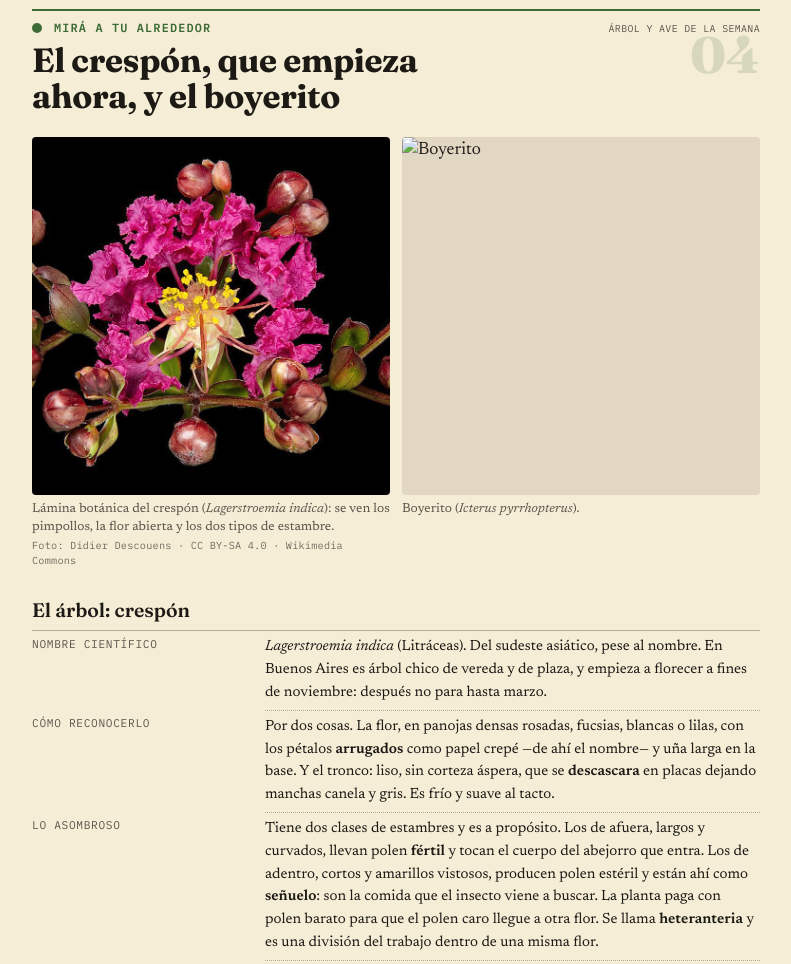
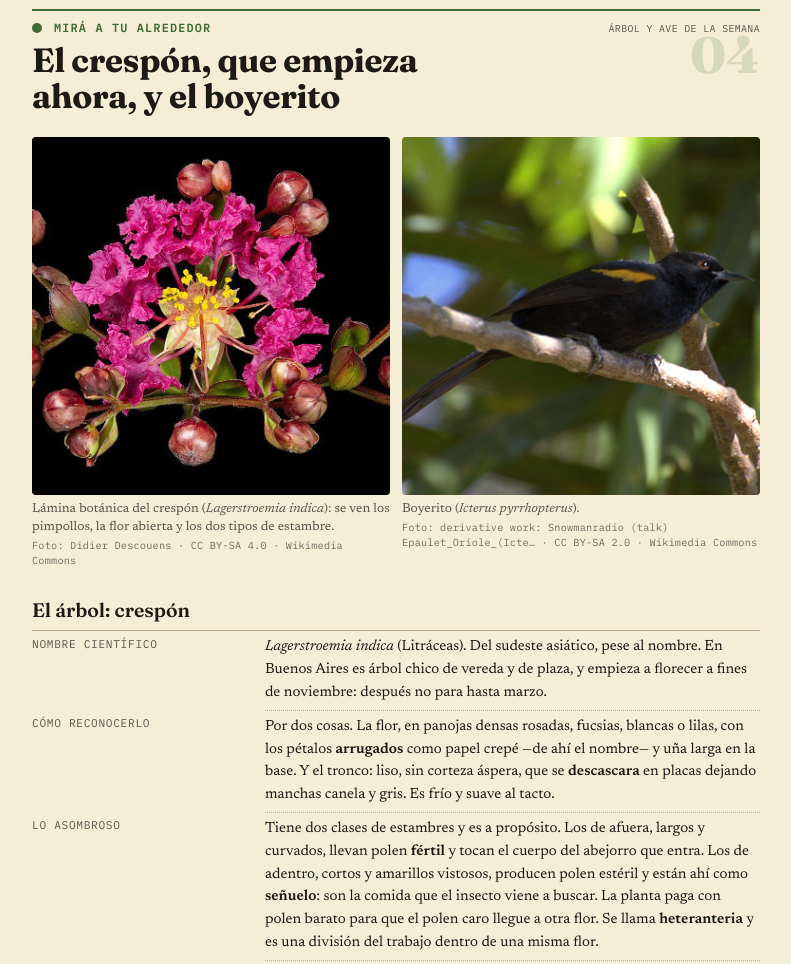
Before and after one commit to morenoluana/lula, a plain HTML site: page ediciones/2026-11-19.html in a window 1280 px wide. Shown: the part 5200-6164 px from the top of the page, without its empty margins (244-1035 px from the left). Drawn offline with Linux system fonts and the light colour scheme.

Commit message:
Fotos y PDF [fotos-y-pdf]

```diff
--- a/ediciones/2026-11-19.html
+++ b/ediciones/2026-11-19.html
@@ -145,7 +145,7 @@
     <div class="volanta">Mirá a tu alrededor <small>árbol y ave de la semana</small></div>
     <h2>El crespón, que empieza ahora, y el boyerito</h2>
   </div>
-  <div class="dos-fotos"><figure data-lista class="foto cuadrada" data-id="crespon" data-buscar="Lagerstroemia indica flowers"><img src="../assets/img/2026-11-19/crespon.jpg" loading="lazy" alt="Flores de crespón"><figcaption>Lámina botánica del crespón (<i>Lagerstroemia indica</i>): se ven los pimpollos, la flor abierta y los dos tipos de estambre. <span class="credito">Foto: Didier Descouens · CC BY-SA 4.0 · <a href="https://commons.wikimedia.org/wiki/File:(MHNT)_Lagerstroemia_indica_-_inflorescences.jpg">Wikimedia Commons</a></span></figcaption></figure><figure class="foto cuadrada" data-id="boyerito" data-buscar="Icterus pyrrhopterus Variable Oriole"><img alt="Boyerito"><figcaption>Boyerito (<i>Icterus pyrrhopterus</i>). <span class="credito"></span></figcaption></figure></div>
+  <div class="dos-fotos"><figure data-lista class="foto cuadrada" data-id="crespon" data-buscar="Lagerstroemia indica flowers"><img src="../assets/img/2026-11-19/crespon.jpg" loading="lazy" alt="Flores de crespón"><figcaption>Lámina botánica del crespón (<i>Lagerstroemia indica</i>): se ven los pimpollos, la flor abierta y los dos tipos de estambre. <span class="credito">Foto: Didier Descouens · CC BY-SA 4.0 · <a href="https://commons.wikimedia.org/wiki/File:(MHNT)_Lagerstroemia_indica_-_inflorescences.jpg">Wikimedia Commons</a></span></figcaption></figure><figure data-lista class="foto cuadrada" data-id="boyerito" data-buscar="Icterus pyrrhopterus Variable Oriole"><img src="../assets/img/2026-11-19/boyerito.jpg" loading="lazy" alt="Boyerito"><figcaption>Boyerito (<i>Icterus pyrrhopterus</i>). <span class="credito">Foto: derivative work: Snowmanradio (talk) Epaulet_Oriole_(Icte… · CC BY-SA 2.0 · <a href="https://commons.wikimedia.org/wiki/File:Epaulet_Oriole_(Icterus_cayanensis)-6-3c.jpg">Wikimedia Commons</a></span></figcaption></figure></div>
   <h3>El árbol: crespón</h3>
   <table class="ficha">
     <tr><th>Nombre científico</th><td><i>Lagerstroemia indica</i> (Litráceas). Del sudeste asiático, pese al nombre. En Buenos Aires es árbol chico de vereda y de plaza, y empieza a florecer a fines de noviembre: después no para hasta marzo.</td></tr>
@@ -294,7 +294,7 @@
   <p>Lo que siguió fue un desorden hermoso: invasión de cancha, periodistas, una camiseta de Vasco con el número 1000 puesta encima, vuelta olímpica. Y Pelé, en el micrófono, pidió que se acordaran de los chicos pobres de Brasil. Él mismo contó después: «Pensé en Navidad. Pensé en los niños».</p>
   <p class="destacado">El detalle que más me gusta: Pelé venía diciendo que convertir de penal era cobarde. El mil llegó de penal.</p>
   <h3>El lugar: el Maracanã</h3>
-  <figure class="foto panoramica" data-id="maracana" data-buscar="Estadio Maracana Rio de Janeiro stadium"><img alt="El estadio Maracanã"><figcaption>El Maracanã, en Río de Janeiro. <span class="credito"></span></figcaption></figure>
+  <figure data-lista class="foto panoramica" data-id="maracana" data-buscar="Estadio Maracana Rio de Janeiro stadium"><img src="../assets/img/2026-11-19/maracana.jpg" loading="lazy" alt="El estadio Maracanã"><figcaption>El Maracanã, en Río de Janeiro. <span class="credito">Foto: Rjcastillo · CC BY 4.0 · <a href="https://commons.wikimedia.org/wiki/File:Juegos_Ol%C3%ADmpicos,_R%C3%ADo_de_Janeiro_2016_A74272620241123.jpg">Wikimedia Commons</a></span></figcaption></figure>
   <table class="ficha">
     <tr><th>Dónde</th><td>En Río de Janeiro, construido para el Mundial de 1950. En su final, Uruguay le ganó a Brasil ante una multitud que las estimaciones ubican por encima de las 170.000 personas: todavía es el récord de asistencia a un partido de fútbol.</td></tr>
     <tr><th>El dato</th><td>La cifra de mil goles es de <b>partidos oficiales</b>. Contando amistosos y partidos de exhibición, los recuentos extraoficiales llegan a más de 1.280. Como siempre, el número redondo es una convención sobre qué se cuenta.</td></tr>
```
Also changed, not shown: assets/img/2026-11-19/boyerito.jpg (added), assets/img/2026-11-19/maracana.jpg (added), 1 other file.
